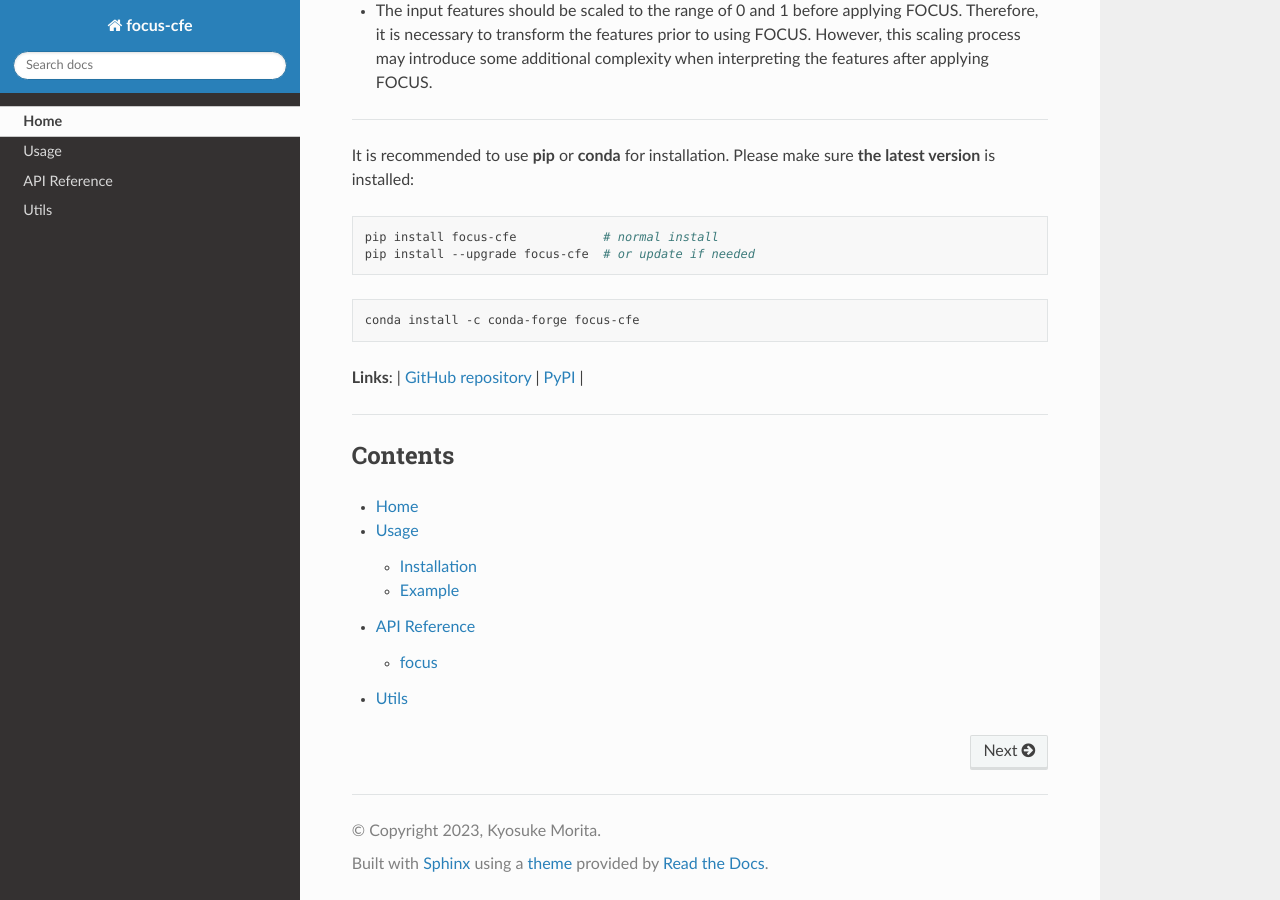
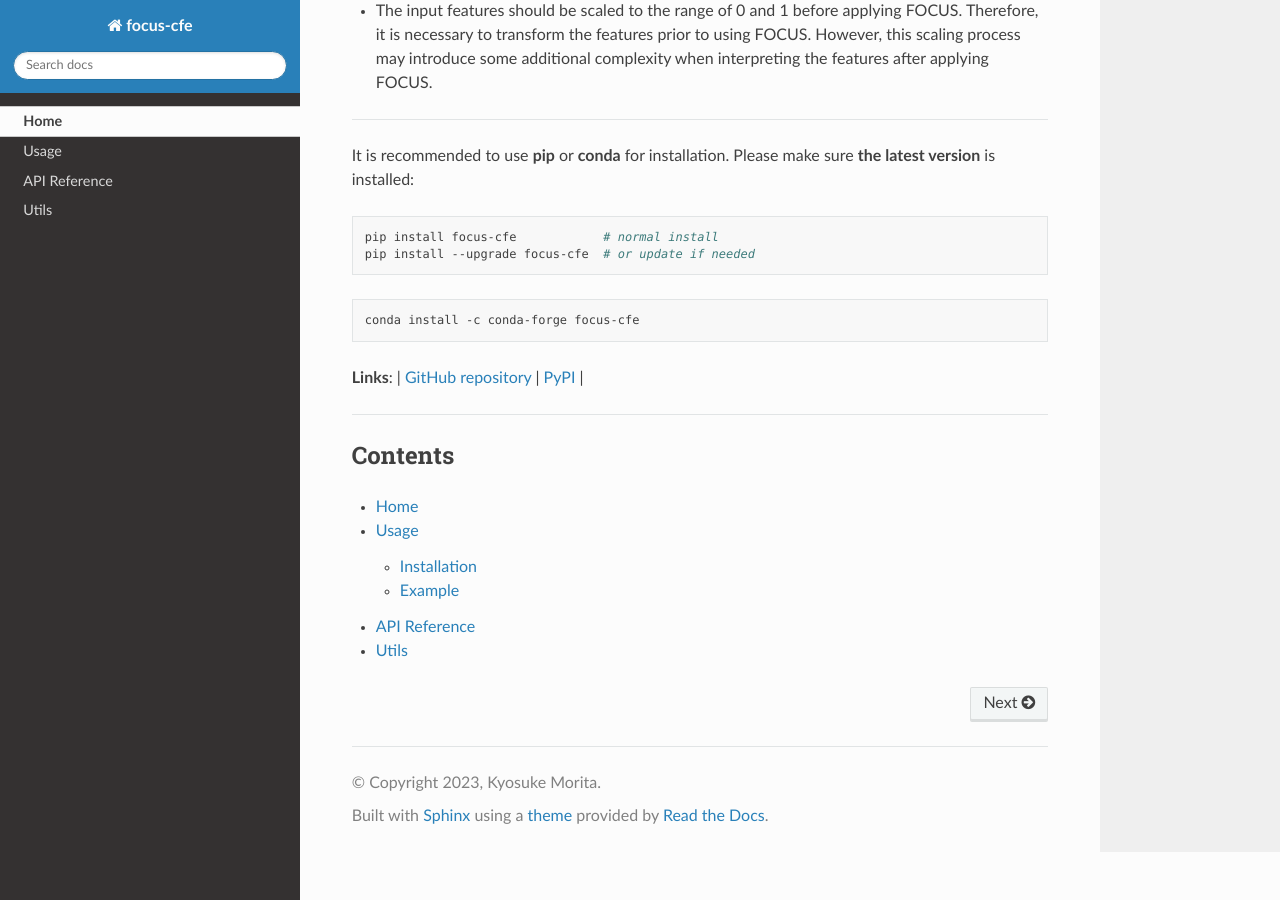
Before and after one commit to kyosek/CFXplorer, a Sphinx documentation site: the page built from docs/index.rst, in a window 1280 px wide and 900 px high, scrolled down 1541 px. Built offline with Sphinx 7.4.7 and the Read the Docs theme 2.0.0, drawn with Linux system fonts in a browser that asks for light colours.

Commit message:
check automodule

```diff
--- a/docs/api.rst
+++ b/docs/api.rst
@@ -2,10 +2,7 @@
 API Reference
 =============
 
-focus
-----------
-
-.. automodule:: focus.core.Focus
+.. autoclass:: focus.core.Focus
     :members:
     :undoc-members:
     :show-inheritance:
```
